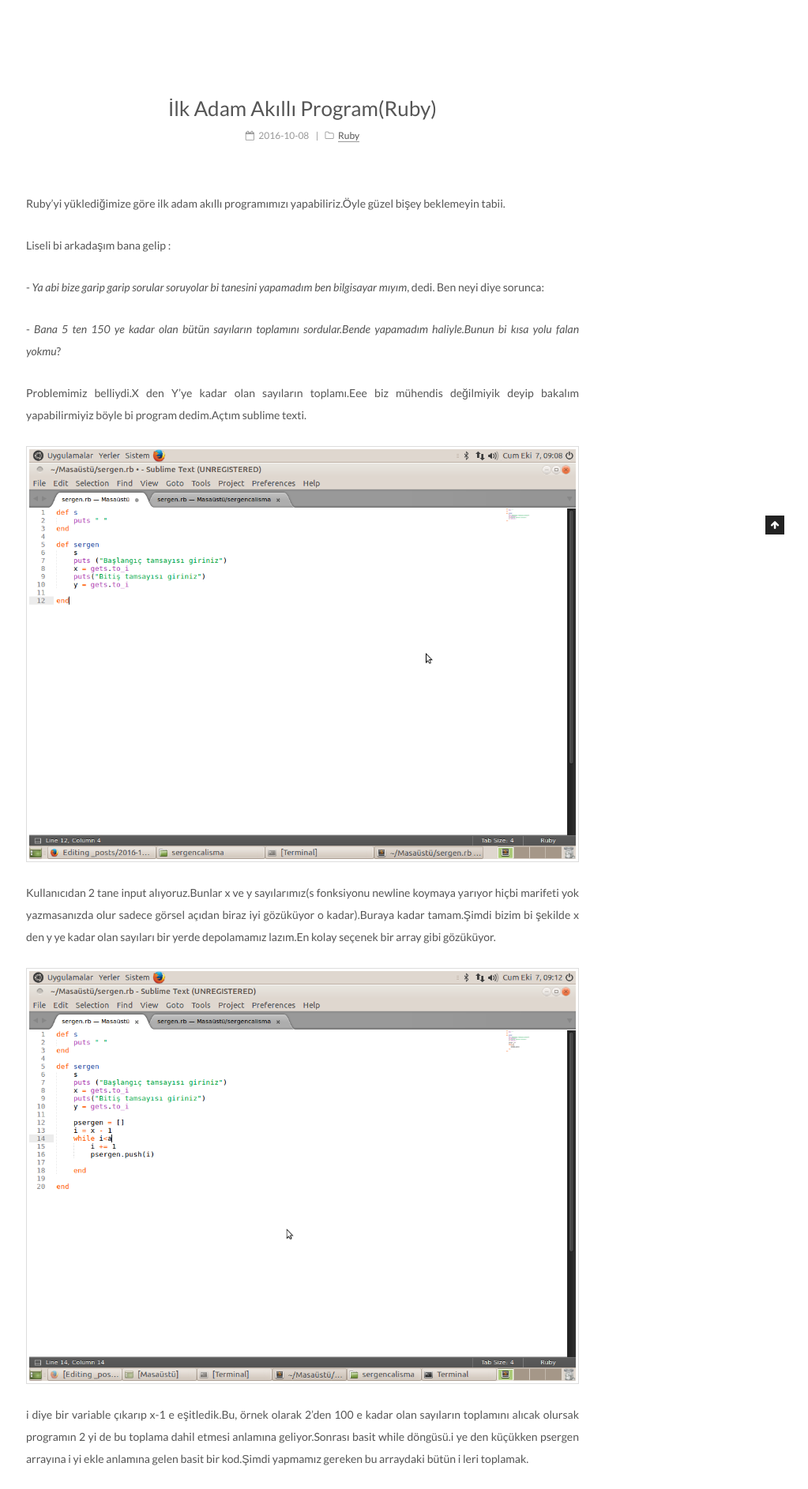
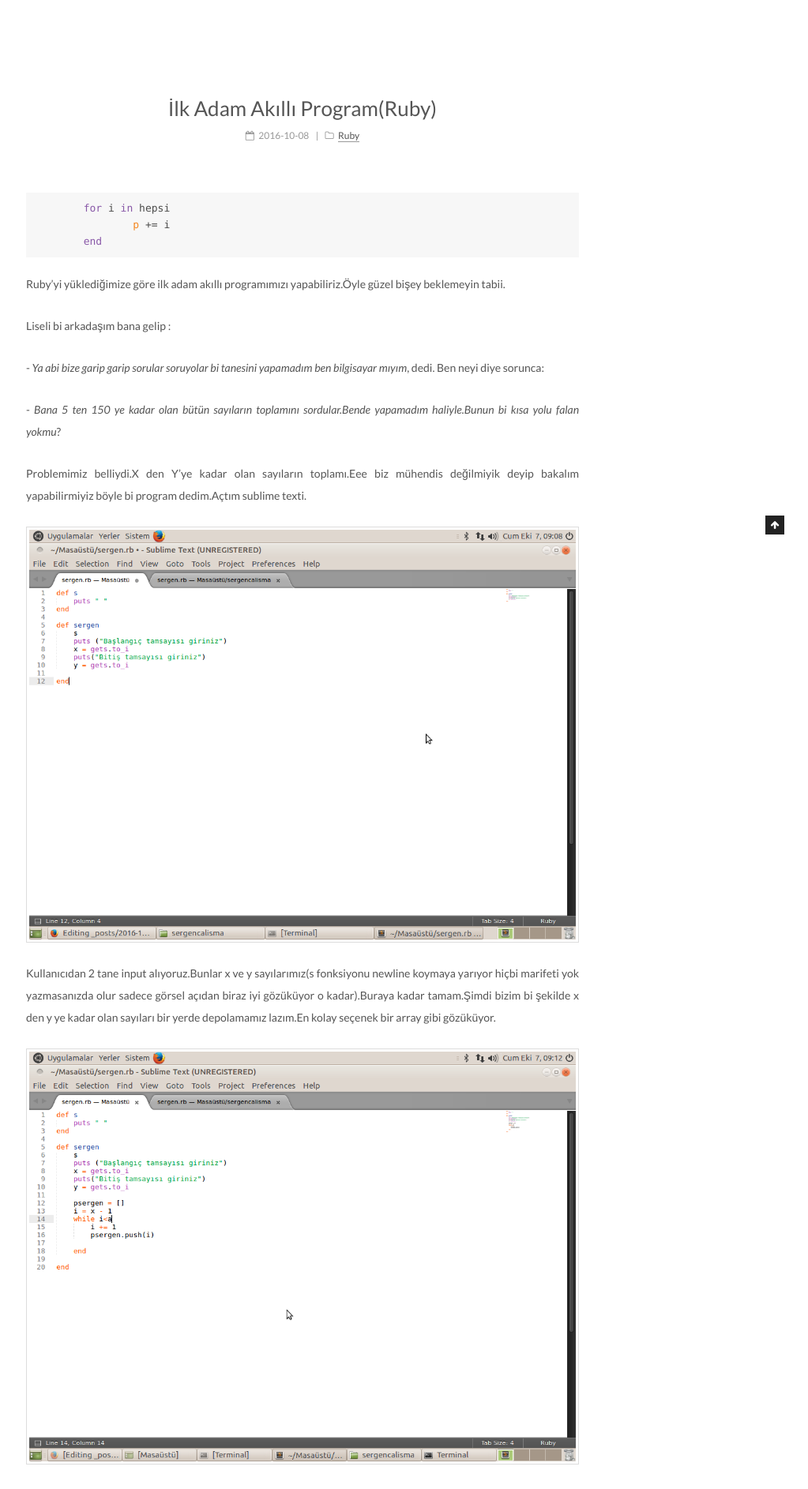
Before and after one commit to sergenp/sergenp.github.io, a Jekyll site: the page built from _posts/2016-10-08-ilk-adam-akilli-program.md, in a window 1280 px wide. Shown: the part 323-2209 px from the top of the page at 79% size, without its empty margins (257-1280 px from the left). Built offline with Jekyll 4.4.1, drawn with Linux system fonts in a browser that asks for light colours; some of the changed text lies outside the part shown.

Commit message:
Update 2016-10-08-ilk-adam-akilli-program.md

```diff
--- a/_posts/2016-10-08-ilk-adam-akilli-program.md
+++ b/_posts/2016-10-08-ilk-adam-akilli-program.md
@@ -7,7 +7,11 @@
 tags:
 - ilkprogram
 ---
-
+{% highlight ruby %}
+    	for i in hepsi
+		p += i
+	end
+{% endhighlight %}
 Ruby'yi yüklediğimize göre ilk adam akıllı programımızı yapabiliriz.Öyle güzel bişey beklemeyin tabii.
 
 Liseli bi arkadaşım bana gelip :
@@ -27,19 +31,19 @@
 
 ![]({{site.baseurl}}/images/ilkadamakilliprogram/loop1.png)
 
-i diye bir variable çıkarıp x-1 e eşitledik.Bu, örnek olarak 2'den 100 e kadar olan sayıların toplamını alıcak olursak programın 2 yi de bu toplama dahil etmesi anlamına geliyor.Sonrası basit while döngüsü.i ye den küçükken psergen arrayına i yi ekle anlamına gelen basit bir kod.Şimdi yapmamız gereken bu arraydaki bütün i leri toplamak.
+i diye bir variable çıkarıp x-1 e eşitledik.Bu, örnek olarak 2'den 100 e kadar olan sayıların toplamını alıcak olursak programın 2 yi de bu toplama dahil etmesi anlamına geliyor.Sonrası basit while döngüsü.i ye den küçükken hepsi arrayına i yi ekle anlamına gelen basit bir kod.Şimdi yapmamız gereken bu arraydaki bütün i leri toplamak.
 
 ![]({{site.baseurl}}/images/ilkadamakilliprogram/loop2.png)
 
 Ve bitiş! Bu kadar basit.
 {% highlight ruby %}
-    	for i in psergen
+    	for i in hepsi
 		p += i
 	end
 {% endhighlight %}
-Bu kodu açıklayacak olursak. for i in psergen satırı psergen arrayındaki bütün elementleri bulmaya yarar. Örnek verecek olursak;
+Bu kodu açıklayacak olursak. for i in hepsi satırı hepsi arrayındaki bütün elementleri bulmaya yarar. Örnek verecek olursak;
 
-psergen =[1,2,3,4] olursa
+hepsi =[1,2,3,4] olursa
 i sırasıyla
 i=1, i=2, i=3, i=4 değerlerini alır.
 
@@ -97,15 +101,15 @@
 	s
 	puts "#{e}'den #{a}'e kadar olan tamsayıların toplamı" # kullanıcıya gösterelim hangi sayıları girdiğini belki unutur gerçi bunu göstermesek adam programın ne yaptığını bilmiycek o ayrı mesele
 	s
-		psergen = [] #array ismi bulamama keyfi sayılar[] yazabilirdim hepsi[] fln ama yok neden psergen olmasın
-		i = e - 1 # neden? çünkü öyle istedim
+		hepsi = []
+		i = e - 1
 
 		while i<a do
 		i += 1
-		psergen.push(i)
+		hepsi.push(i)
 		end
 		p=0
-		for i in psergen # psergen.each() do |s| daha havalı ama biz böyle öğrendik başta napalım
+		for i in hepsi # hepsi.each() do |s| daha havalı ama biz böyle öğrendik başta napalım
 			if a>100 # adam 20 den 649239 a kadar olan sayıların toplamını fln girer şimdi o kadar sayıyı ekrana put lamaya gerek yok
 				p+=i
 			else
@@ -120,7 +124,6 @@
 	end
 end
 
-
 sergen
 
 {% endhighlight %}
```
Also changed, not shown: other parts of _posts/2016-10-08-ilk-adam-akilli-program.md (+1 -1 lines).
